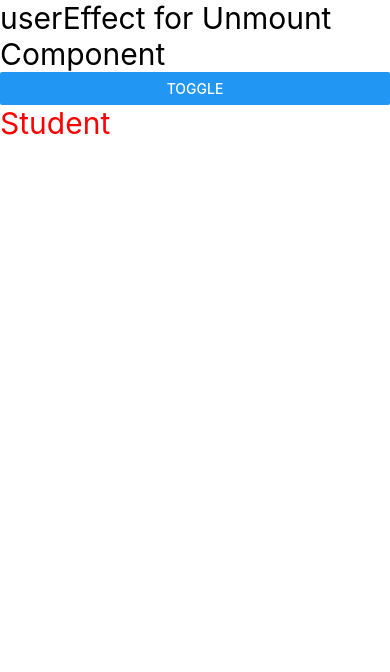
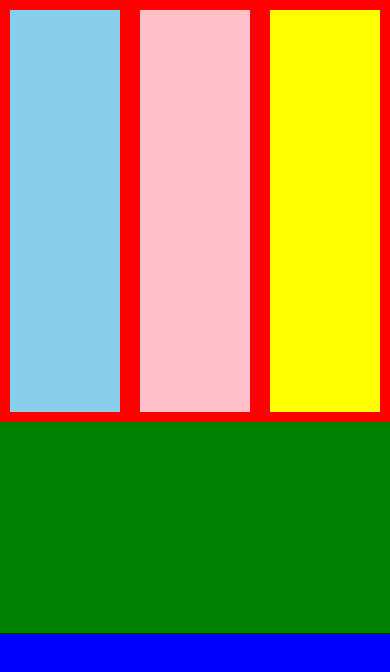
Before and after one commit to pamela2002/React_Native_tut, a React Native app: screen / in a window 390 px wide. Shown: the top 672 px of the page. Built offline with nearby package versions, Linux system fonts and the light colour scheme.

Commit message:
Today I've covered the topic - Responsive UI in react-native

```diff
--- a/App.tsx
+++ b/App.tsx
@@ -1,34 +1,51 @@
+import {Text, View, StyleSheet} from 'react-native';
+
+const App = () => {
+  return (
+    <View style={styles.main}>
+      <View style={styles.box1}>
+        <View style={styles.innerBox1}></View>
+        <View style={styles.innerBox2}></View>
+        <View style={styles.innerBox3}></View>
+      </View>
+      <View style={styles.box2}></View>
+      <View style={styles.box3}></View>
+    </View>
+  );
+};
+export default App;
 
 
-import React,  { useEffect, useState }  from "react";
-import { Text, View, Button } from 'react-native';
-
-const App = () => {
-  const [show, setShow] = useState(true);
-  return (
-    <View>
-      <Text style={{ fontSize: 30 }}>userEffect for Unmount Component</Text>
-      <Button title="Toggle" onPress={() => setShow(!show)} />
-     {
-       show ? <Student/> : null
-     }
-
-   </View>
-  )
-}
-
-const Student = () => {
-  const timer = setInterval(() => {
-      console.warn("Timer called")
-    }, 2000);
-  useEffect(() => {
-    return () => clearInterval(timer);
-  });
-  return (
-   <View>
-       <Text style={{fontSize:30, color:"red"}}>Student</Text>
-     </View>
-   )
- }
-
- export default App;
+const styles = StyleSheet.create({
+  main: {
+    flex: 1,
+  },
+  box1: {
+    flex: 2,
+    backgroundColor: 'red',
+    flexDirection: 'row',
+  },
+  box2: {
+    flex: 1,
+    backgroundColor: 'green',
+  },
+  box3: {
+    flex: 1,
+    backgroundColor: 'blue',
+  },
+  innerBox1: {
+    flex: 1,
+    backgroundColor: 'skyblue',
+    margin: 10,
+  },
+  innerBox2: {
+    flex: 1,
+    backgroundColor: 'pink',
+    margin: 10,
+  },
+  innerBox3: {
+    flex: 1,
+    backgroundColor: 'yellow',
+    margin: 10,
+  },
+});
```
